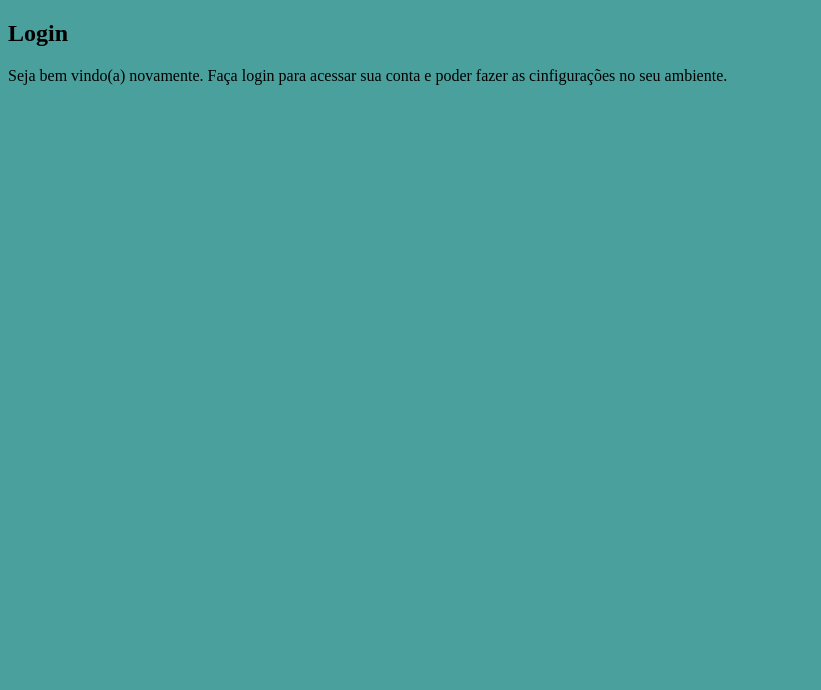
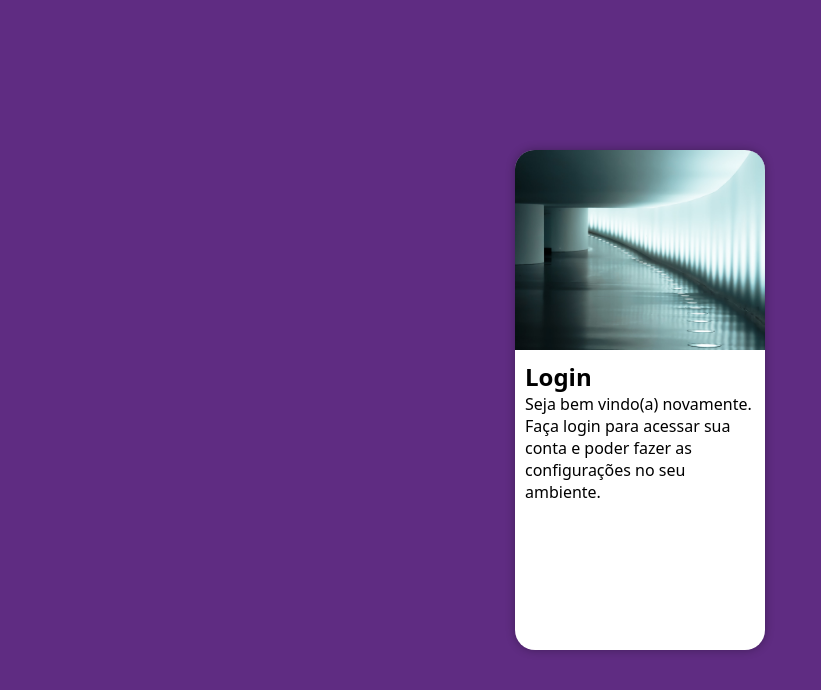
Before and after one commit to IsaacBites/Projeto-login, a plain HTML site: page index.html in a window 1280 px wide. Shown: the whole page, without its empty margins (0-821 px from the left). Drawn offline with Linux system fonts and the light colour scheme.

Commit message:
Update Projeto-login
Configuração do style.css
Configuração do arquivo index.html

```diff
--- a/estilos/style.css
+++ b/estilos/style.css
@@ -5,6 +5,49 @@
     --cor2:#5f2c82;
 }
 
-body{
-    background-color: var(--cor1);
+*{
+    font-family: system-ui, -apple-system, BlinkMacSystemFont, 'Segoe UI', Roboto, Oxygen, Ubuntu, Cantarell, 'Open Sans', 'Helvetica Neue', sans-serif;
+    padding: 0px;
+    margin: 0px;
+    box-sizing: border-box;
 }
+
+body, html{
+    background-color: var(--cor2);
+    height: 100vh;
+    width: 100vw;
+}
+
+main{
+    position: relative;
+    height: 100vh;
+    width: 100vw;
+}
+
+section#login{
+    position: absolute;
+    top: 50%;
+    left: 50%;
+    transform: translate(-50%, -50%);
+    overflow: hidden;
+    background-color: white;
+    width: 250px;
+    height: 500px;
+    border-radius: 20px;
+    box-shadow: 0px 0px 10px rgba(0, 0, 0, 0.308);
+}
+
+section#login > div#imagem{
+    display: block;
+    background: var(--cor2) url('../imagens/metal.jpg');
+    height: 200px;
+    background-size: cover;
+    background-repeat: no-repeat;
+    background-position: center center;
+}
+
+section#login > div#formulário{
+    display: block;
+    padding: 10px;
+
+}
--- a/index.html
+++ b/index.html
@@ -14,7 +14,7 @@
             </div>
             <div id="formulário">
                 <h1>Login</h1>
-                <p>Seja bem vindo(a) novamente. Faça login para acessar sua conta e poder fazer as cinfigurações no seu ambiente.</p>
+                <p>Seja bem vindo(a) novamente. Faça login para acessar sua conta e poder fazer as configurações no seu ambiente.</p>
                 <form action="login.php" method="post">
 
                 </form>
```
